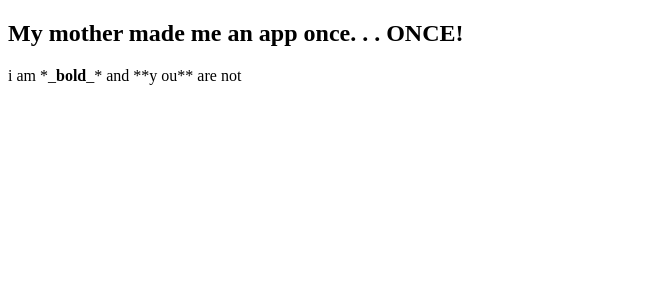
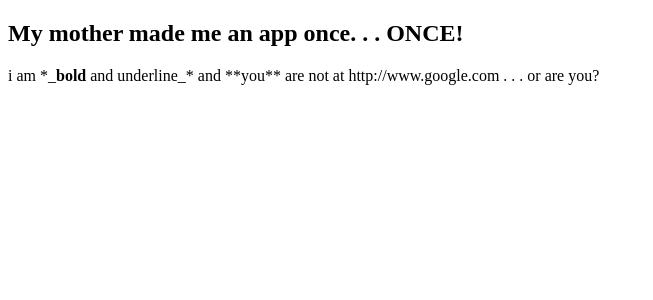
Before and after one commit to Paul-Guerra/text-marker, a React app: page / in a window 1280 px wide. Shown: the top 300 px of the page, without its empty margins (0-653 px from the left). Built offline with nearby package versions, Linux system fonts and the light colour scheme; the HTML template or start-up script is replaced by a standard one.

Commit message:
put it on one line for now

```diff
--- a/src/components/app.component.jsx
+++ b/src/components/app.component.jsx
@@ -3,9 +3,7 @@ import Content from './content.component';
 
 export default () => {
   let times = 'once';
-  let text = `i am *_bold_* and **y
-
-  ou** are not`;
+  let text = 'i am *_bold and underline_* and **you** are not at http://www.google.com . . .  or are you?';
   return (
     <div>
       <h2>My mother made me an app {times}. . . {times.toUpperCase()}!</h2>
```
